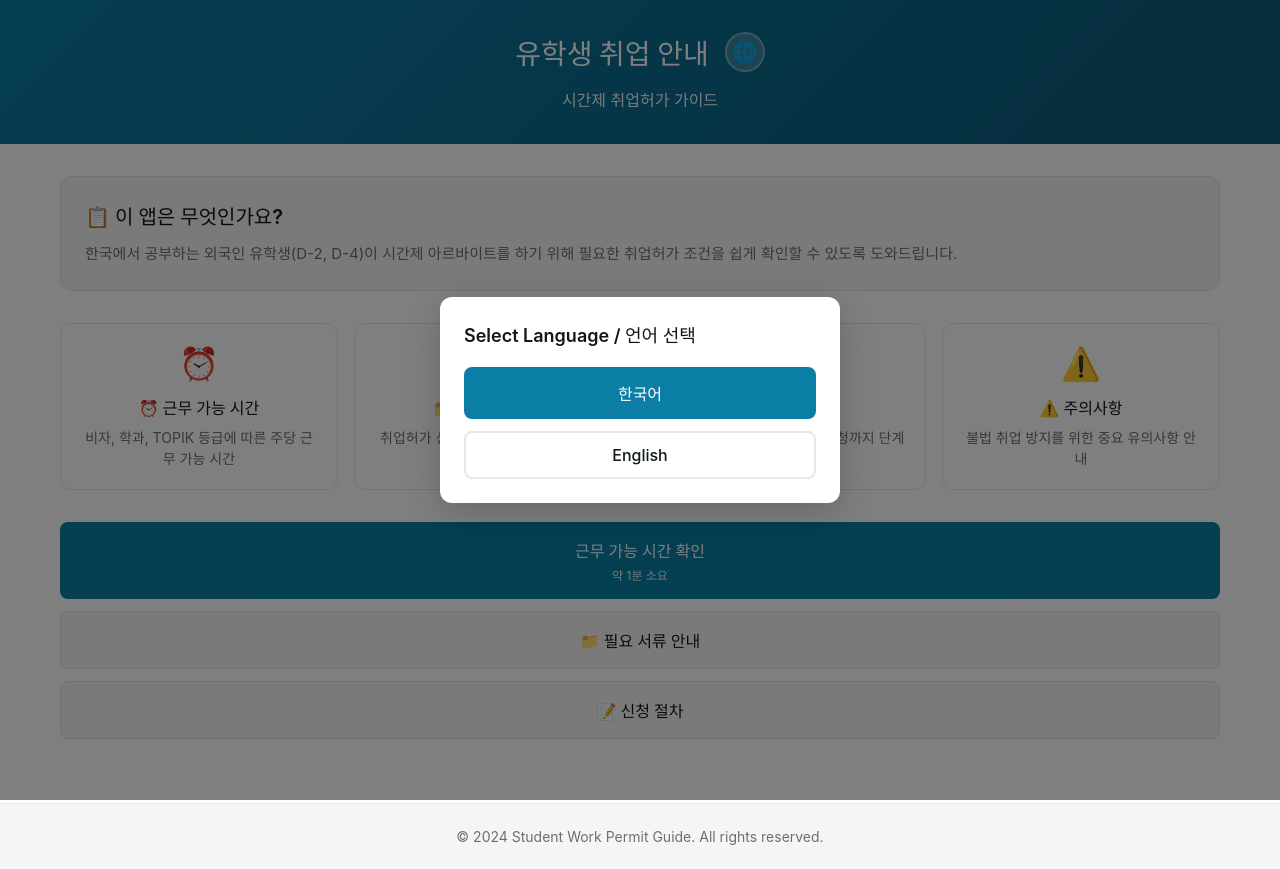
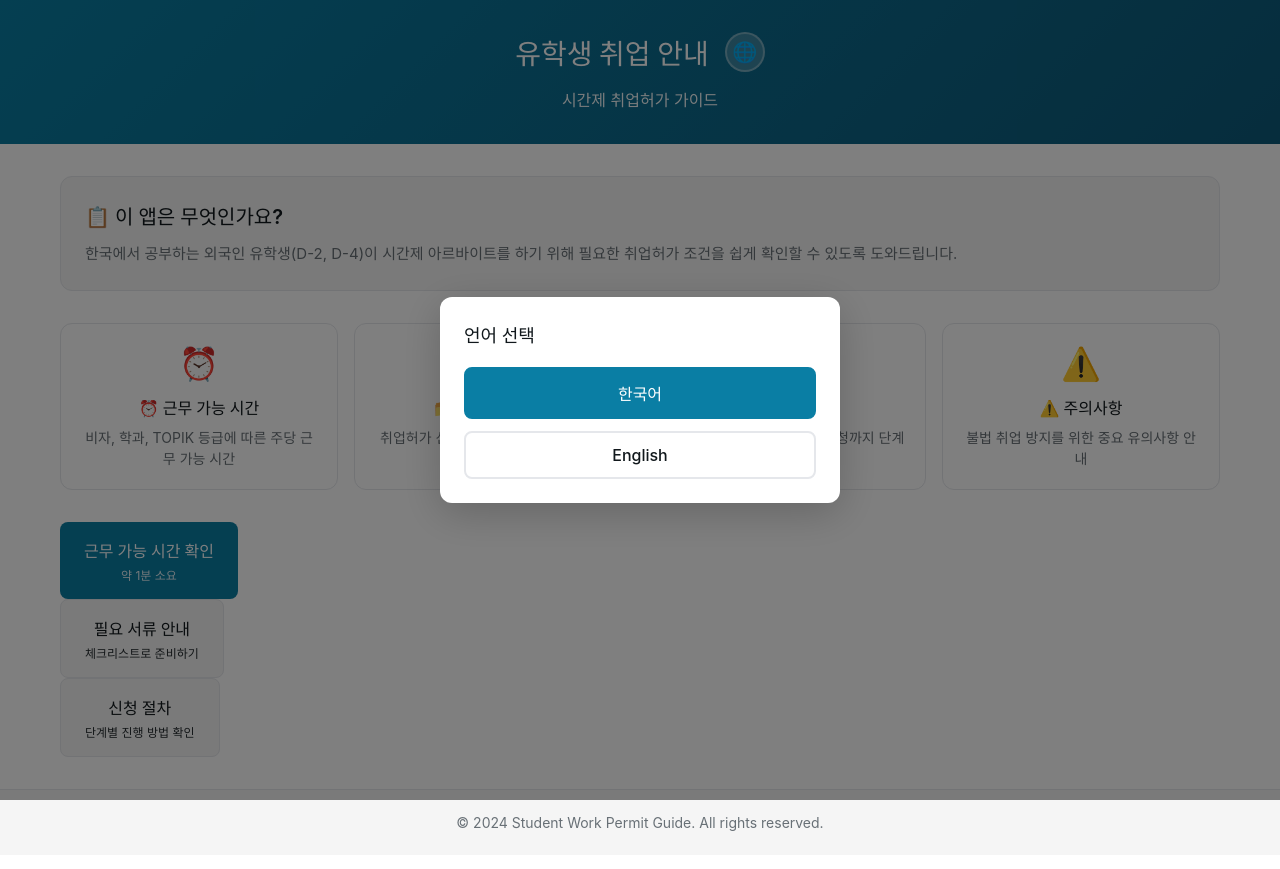
Before and after one commit to sseong126/student-work-permit-guide, a React (Vite) app: page / in a window 1280 px wide. Built offline with nearby package versions, Linux system fonts and the light colour scheme.

Commit message:
feat: restore all interactive button functionality and event handlers

```diff
--- a/src/App.tsx
+++ b/src/App.tsx
@@ -32,8 +32,15 @@ function App() {
         return (
           <Home
             language={language}
-            onNavigate={setCurrentPage}
-            onOpenLanguageModal={() => setShowLanguageModal(true)}
+            onNavigate={(page: any, data?: any) => {
+              if (data?.resultId) {
+                // Result 페이지로 이동하는 경우
+                setCurrentPage("quiz");
+              } else {
+                setCurrentPage(page as Page);
+              }
+            }}
+            onLanguageChange={handleLanguageChange}
           />
         );
       case "quiz":
--- a/src/pages/Home.tsx
+++ b/src/pages/Home.tsx
@@ -1,33 +1,103 @@
-import { t } from "../i18n";
-import "./Home.css";
+import { useState, useEffect } from 'react';
+import { t } from '../i18n';
+import { getLatestResult, SavedResult } from '../lib/result-history-service';
+import './Home.css';
 
 interface HomeProps {
-  language: "ko" | "en" | "zh";
-  onNavigate: (page: "quiz" | "documents" | "procedures") => void;
-  onOpenLanguageModal: () => void;
+  language: 'ko' | 'en';
+  onNavigate: (page: string, data?: any) => void;
+  onLanguageChange: (lang: 'ko' | 'en') => void;
 }
 
 export default function Home({
   language,
   onNavigate,
-  onOpenLanguageModal,
+  onLanguageChange,
 }: HomeProps) {
+  const [latestResult, setLatestResult] = useState<SavedResult | null>(null);
+  const [showLanguageModal, setShowLanguageModal] = useState(false);
+
+  // 앱 처음 실행 시 언어 선택 모달 표시
+  useEffect(() => {
+    const checkFirstRun = async () => {
+      try {
+        const hasSeenLanguageModal = localStorage.getItem('hasSeenLanguageModal');
+        if (!hasSeenLanguageModal) {
+          setShowLanguageModal(true);
+          localStorage.setItem('hasSeenLanguageModal', 'true');
+        }
+      } catch (error) {
+        console.error('Failed to check first run:', error);
+      }
+    };
+    checkFirstRun();
+  }, []);
+
+  // 최근 결과 로드
+  useEffect(() => {
+    const loadLatestResult = async () => {
+      const result = await getLatestResult();
+      setLatestResult(result);
+    };
+    loadLatestResult();
+  }, []);
+
+  const handleStart = () => {
+    onNavigate('quiz');
+  };
+
+  const handleDocuments = () => {
+    onNavigate('documents');
+  };
+
+  const handleProcedures = () => {
+    onNavigate('procedures');
+  };
+
+  const handleLanguageChange = (lang: 'ko' | 'en') => {
+    onLanguageChange(lang);
+    setShowLanguageModal(false);
+  };
+
   return (
     <div className="home-page">
+      {/* 언어 선택 모달 */}
+      {showLanguageModal && (
+        <div className="modal-overlay">
+          <div className="modal">
+            <h2>{language === 'ko' ? '언어 선택' : 'Select Language'}</h2>
+            <div className="language-buttons">
+              <button
+                onClick={() => handleLanguageChange('ko')}
+                className={language === 'ko' ? 'active' : ''}
+              >
+                한국어
+              </button>
+              <button
+                onClick={() => handleLanguageChange('en')}
+                className={language === 'en' ? 'active' : ''}
+              >
+                English
+              </button>
+            </div>
+          </div>
+        </div>
+      )}
+
       {/* Header */}
       <header className="header">
         <div className="header-content">
           <div className="header-top">
-            <h1 className="app-title">{t("home.heroTitle", language)}</h1>
+            <h1 className="app-title">{t('home.heroTitle', language)}</h1>
             <button
               className="language-btn"
-              onClick={onOpenLanguageModal}
-              title="Change language"
+              onClick={() => setShowLanguageModal(true)}
+              title={language === 'ko' ? '언어 변경' : 'Change language'}
             >
               🌐
             </button>
           </div>
-          <p className="app-subtitle">{t("home.heroSubtitle", language)}</p>
+          <p className="app-subtitle">{t('home.heroSubtitle', language)}</p>
         </div>
       </header>
 
@@ -35,56 +105,113 @@ export default function Home({
       <main className="main-content">
         {/* Intro Card */}
         <div className="intro-card">
-          <h2>{t("home.whatIs", language)}</h2>
-          <p>{t("home.whatIsDesc", language)}</p>
+          <h2>{t('home.whatIs', language)}</h2>
+          <p>{t('home.whatIsDesc', language)}</p>
         </div>
 
         {/* Feature Grid */}
         <div className="feature-grid">
           <FeatureCard
             icon="⏰"
-            title={t("home.workHours", language)}
-            desc={t("home.workHoursDesc", language)}
+            title={t('home.workHours', language)}
+            desc={t('home.workHoursDesc', language)}
           />
           <FeatureCard
             icon="📁"
-            title={t("home.requiredDocs", language)}
-            desc={t("home.requiredDocsDesc", language)}
+            title={t('home.requiredDocs', language)}
+            desc={t('home.requiredDocsDesc', language)}
           />
           <FeatureCard
             icon="📝"
-            title={t("home.procedures", language)}
-            desc={t("home.proceduresDesc", language)}
+            title={t('home.procedures', language)}
+            desc={t('home.proceduresDesc', language)}
           />
           <FeatureCard
             icon="⚠️"
-            title={t("home.cautions", language)}
-            desc={t("home.cautionsDesc", language)}
+            title={t('home.cautions', language)}
+            desc={t('home.cautionsDesc', language)}
           />
         </div>
 
-        {/* Action Buttons */}
-        <div className="action-buttons">
-          <button
-            className="btn btn-primary"
-            onClick={() => onNavigate("quiz")}
-          >
-            {t("home.startButton", language)}
-            <span className="btn-sub">{t("home.startButtonSub", language)}</span>
-          </button>
-          <button
-            className="btn btn-secondary"
-            onClick={() => onNavigate("documents")}
-          >
-            {t("home.requiredDocs", language)}
-          </button>
-          <button
-            className="btn btn-secondary"
-            onClick={() => onNavigate("procedures")}
-          >
-            {t("home.procedures", language)}
-          </button>
-        </div>
+        {/* 시작 버튼 */}
+        <button className="btn btn-primary" onClick={handleStart}>
+          <span className="btn-main">{t('home.startButton', language)}</span>
+          <span className="btn-sub">{t('home.startButtonSub', language)}</span>
+        </button>
+
+        {/* 필요 서류 안내 버튼 */}
+        <button className="btn btn-secondary" onClick={handleDocuments}>
+          <span className="btn-main">
+            {language === 'ko' ? '필요 서류 안내' : 'Required Documents'}
+          </span>
+          <span className="btn-sub">
+            {language === 'ko' ? '체크리스트로 준비하기' : 'Prepare with checklist'}
+          </span>
+        </button>
+
+        {/* 신청 절차 버튼 */}
+        <button className="btn btn-secondary" onClick={handleProcedures}>
+          <span className="btn-main">
+            {language === 'ko' ? '신청 절차' : 'Application Procedures'}
+          </span>
+          <span className="btn-sub">
+            {language === 'ko' ? '단계별 진행 방법 확인' : 'Check step-by-step process'}
+          </span>
+        </button>
+
+        {/* 최근 결과 카드 */}
+        {latestResult && (
+          <div className="recent-result-card">
+            <h3 className="recent-result-title">
+              {language === 'ko' ? '최근 결과' : 'Recent Result'}
+            </h3>
+            <p className="recent-result-time">
+              {new Date(latestResult.savedAt).toLocaleDateString(
+                language === 'ko' ? 'ko-KR' : 'en-US'
+              )}
+            </p>
+            <div className="result-status-container">
+              <div
+                className={`result-status ${latestResult.result.status}`}
+              >
+                <span className="result-status-text">
+                  {latestResult.result.status === 'allowed'
+                    ? language === 'ko'
+                      ? '취업 가능'
+                      : 'Can Work'
+                    : latestResult.result.status === 'conditional'
+                    ? language === 'ko'
+                      ? '조건부 가능'
+                      : 'Conditional'
+                    : language === 'ko'
+                    ? '취업 불가'
+                    : 'Cannot Work'}
+                </span>
+              </div>
+              <p className="result-hours">
+                {language === 'ko' ? '주당' : 'Per week'}{' '}
+                <strong>
+                  {latestResult.result.maxHoursPerWeek === null
+                    ? language === 'ko'
+                      ? '무제한'
+                      : 'Unlimited'
+                    : latestResult.result.maxHoursPerWeek}
+                </strong>{' '}
+                {latestResult.result.maxHoursPerWeek === null
+                  ? ''
+                  : language === 'ko'
+                  ? '시간'
+                  : 'hours'}
+              </p>
+            </div>
+            <button
+              className="btn btn-small"
+              onClick={() => onNavigate('quiz')}
+            >
+              {language === 'ko' ? '다시 확인하기' : 'Check Again'}
+            </button>
+          </div>
+        )}
       </main>
 
       {/* Footer */}
@@ -107,8 +234,8 @@ function FeatureCard({
   return (
     <div className="feature-card">
       <div className="feature-icon">{icon}</div>
-      <h3>{title}</h3>
-      <p>{desc}</p>
+      <h3 className="feature-title">{title}</h3>
+      <p className="feature-desc">{desc}</p>
     </div>
   );
 }
--- a/src/pages/Quiz.tsx
+++ b/src/pages/Quiz.tsx
@@ -9,10 +9,9 @@ import './Quiz.css';
 interface QuizProps {
   language: 'ko' | 'en';
   onBack: () => void;
-  onNavigate: (page: string, data?: any) => void;
 }
 
-export default function Quiz({ language, onBack, onNavigate }: QuizProps) {
+export default function Quiz({ language, onBack }: QuizProps) {
   const [answers, setAnswers] = useState<Partial<QuizAnswers>>({});
   const [currentStep, setCurrentStep] = useState(0);
   const [loading, setLoading] = useState(false);
```
